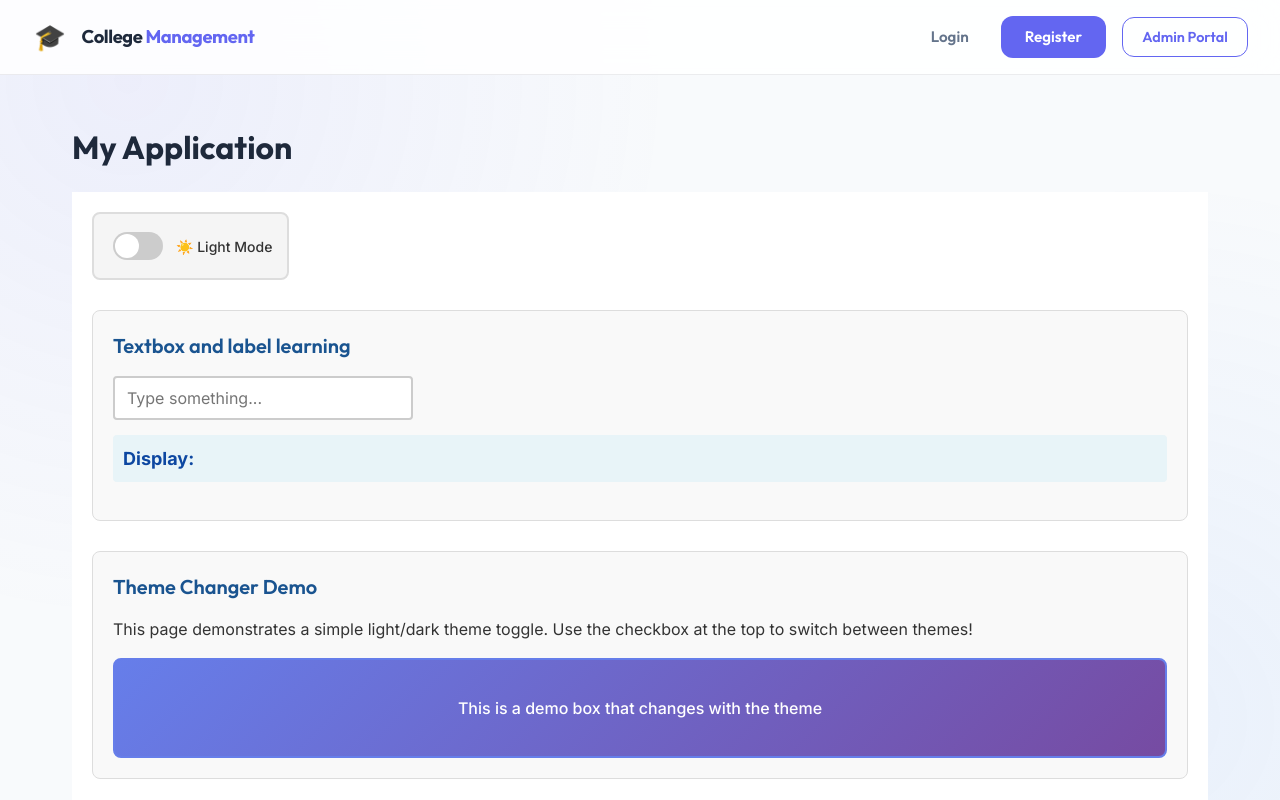
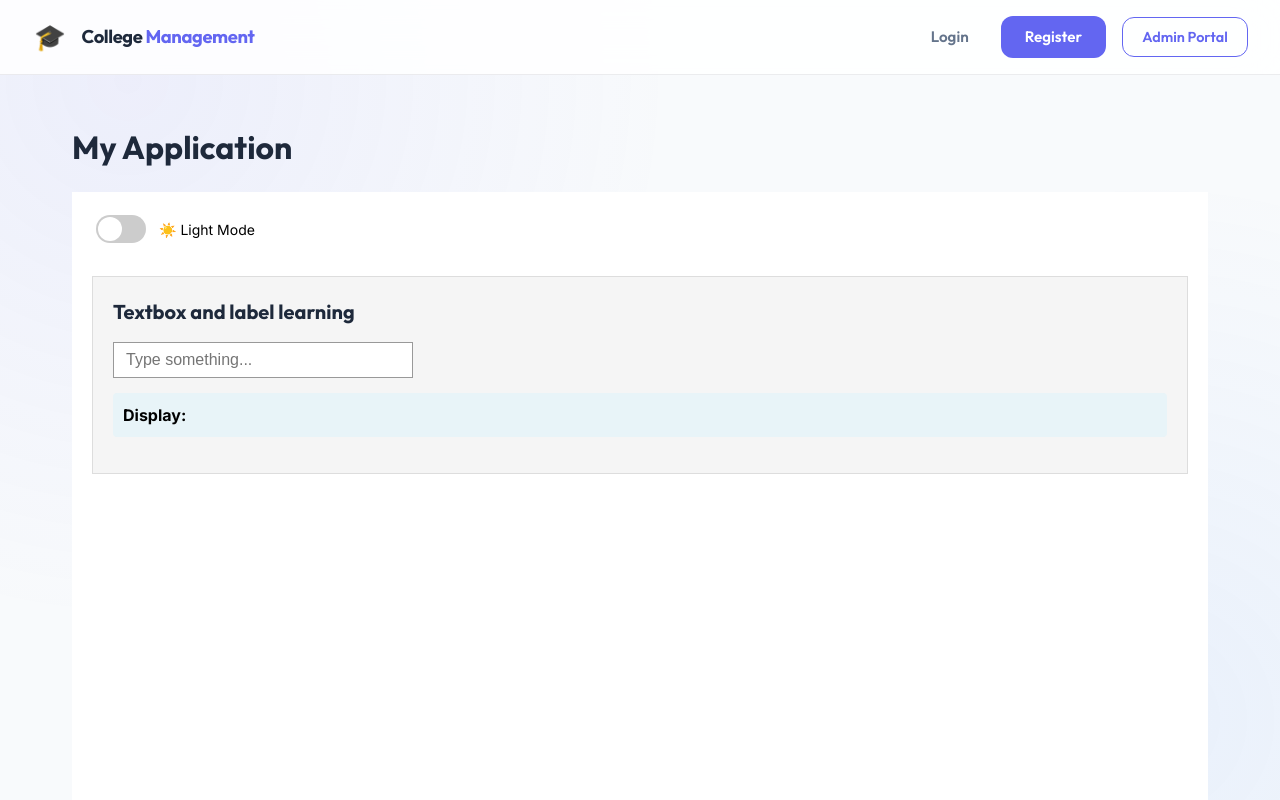
Before and after one commit to ythecoder/node-app, a React (Vite) app in the folder frontend/: page /experiments in a window 1280 px wide. Shown: the top 800 px of the page. Built offline with nearby package versions, Linux system fonts and the light colour scheme.

Commit message:
experiment css minimized

```diff
--- a/frontend/src/pages/Experiments.css
+++ b/frontend/src/pages/Experiments.css
@@ -1,38 +1,23 @@
-/* Base Container */
+/* Main Container */
 .experiments-container {
   padding: 20px;
   min-height: 100vh;
-  transition: all 0.3s ease;
+  transition: background-color 0.3s ease;
 }
 
-/* Light Theme (Default) */
 .experiments-container.light-theme {
-  background-color: #ffffff;
-  color: #333333;
+  background-color: #fff;
+  color: #000;
 }
 
-/* Dark Theme */
 .experiments-container.dark-theme {
-  background-color: #1e1e1e;
-  color: #ffffff;
+  background-color: #333;
+  color: #fff;
 }
 
-/* Theme Toggle Section */
+/* Theme Toggle */
 .theme-toggle-section {
-  margin-bottom: 30px;
-  padding: 15px;
-  border-radius: 8px;
-  width: fit-content;
-}
-
-.experiments-container.light-theme .theme-toggle-section {
-  background-color: #f5f5f5;
-  border: 2px solid #ddd;
-}
-
-.experiments-container.dark-theme .theme-toggle-section {
-  background-color: #2d2d2d;
-  border: 2px solid #444;
+  margin-bottom: 20px;
 }
 
 .theme-label {
@@ -40,49 +25,33 @@
   align-items: center;
   gap: 10px;
   cursor: pointer;
-  font-weight: 500;
-  font-size: 16px;
 }
 
-/* Toggle Button Styling */
+/* Toggle Button */
 .theme-checkbox {
   appearance: none;
   -webkit-appearance: none;
   width: 50px;
   height: 28px;
+  background-color: #ccc;
   border-radius: 34px;
+  border: none;
   cursor: pointer;
-  transition: all 0.3s ease;
-  border: none;
-  padding: 0;
   position: relative;
+  transition: background-color 0.3s ease;
 }
 
-.experiments-container.light-theme .theme-checkbox {
-  background-color: #ccc;
-}
-
-.experiments-container.dark-theme .theme-checkbox {
-  background-color: #555;
-}
-
-/* Toggle Button Checked State */
 .theme-checkbox:checked {
   background-color: #667eea;
 }
 
-.experiments-container.dark-theme .theme-checkbox:checked {
-  background-color: #64b5f6;
-}
-
-/* Toggle Knob */
 .theme-checkbox::before {
   content: '';
   position: absolute;
   width: 24px;
   height: 24px;
+  background-color: white;
   border-radius: 50%;
-  background-color: white;
   top: 2px;
   left: 2px;
   transition: left 0.3s ease;
@@ -92,127 +61,62 @@
   left: 24px;
 }
 
-.theme-checkbox:focus {
-  outline: none;
-  box-shadow: 0 0 0 3px rgba(102, 126, 234, 0.1);
-}
-
 .toggle-text {
   font-size: 14px;
 }
 
-/* Experiment Section */
+/* Experiment Sections */
 .experiment-section {
   margin-top: 30px;
   padding: 20px;
-  border-radius: 8px;
 }
 
 .experiments-container.light-theme .experiment-section {
-  background-color: #f9f9f9;
+  background-color: #f5f5f5;
   border: 1px solid #ddd;
 }
 
 .experiments-container.dark-theme .experiment-section {
-  background-color: #2d2d2d;
-  border: 1px solid #444;
+  background-color: #444;
+  border: 1px solid #555;
 }
 
-/* Titles */
 .experiment-title {
   margin-top: 0;
   margin-bottom: 15px;
   font-size: 20px;
-  font-weight: 600;
 }
 
-.experiments-container.light-theme .experiment-title {
-  color: #1a5490;
-}
-
-.experiments-container.dark-theme .experiment-title {
-  color: #64b5f6;
-}
-
-/* Input Styles */
 .experiment-input {
-  padding: 10px 12px;
+  padding: 8px 12px;
   font-size: 16px;
-  border-radius: 4px;
-  border: 2px solid;
+  border: 1px solid #999;
   width: 100%;
   max-width: 300px;
-  transition: all 0.3s ease;
-  font-family: inherit;
 }
 
 .experiments-container.light-theme .experiment-input {
-  background-color: #ffffff;
-  color: #333333;
-  border-color: #ccc;
-}
-
-.experiments-container.light-theme .experiment-input:focus {
-  border-color: #1a5490;
-  outline: none;
-  box-shadow: 0 0 5px rgba(26, 84, 144, 0.3);
+  background-color: #fff;
+  color: #000;
 }
 
 .experiments-container.dark-theme .experiment-input {
-  background-color: #3d3d3d;
-  color: #ffffff;
-  border-color: #555;
+  background-color: #555;
+  color: #fff;
 }
 
-.experiments-container.dark-theme .experiment-input:focus {
-  border-color: #64b5f6;
-  outline: none;
-  box-shadow: 0 0 5px rgba(100, 181, 246, 0.3);
-}
-
-/* Display Text */
 .experiment-display {
   margin-top: 15px;
-  font-size: 18px;
   padding: 10px;
   border-radius: 4px;
 }
 
 .experiments-container.light-theme .experiment-display {
   background-color: #e8f4f8;
-  color: #0d47a1;
+  color: #000;
 }
 
 .experiments-container.dark-theme .experiment-display {
   background-color: #1a237e;
-  color: #90caf9;
+  color: #fff;
 }
-
-/* Demo Text */
-.demo-text {
-  font-size: 16px;
-  line-height: 1.6;
-  margin: 10px 0;
-}
-
-/* Theme Demo Box */
-.theme-demo-box {
-  margin-top: 15px;
-  padding: 20px;
-  border-radius: 8px;
-  text-align: center;
-  font-weight: 500;
-  font-size: 16px;
-}
-
-.experiments-container.light-theme .theme-demo-box {
-  background: linear-gradient(135deg, #667eea 0%, #764ba2 100%);
-  color: #ffffff;
-  border: 2px solid #667eea;
-}
-
-.experiments-container.dark-theme .theme-demo-box {
-  background: linear-gradient(135deg, #434343 0%, #000000 100%);
-  color: #64b5f6;
-  border: 2px solid #64b5f6;
-}
--- a/frontend/src/pages/Experiments.tsx
+++ b/frontend/src/pages/Experiments.tsx
@@ -41,17 +41,7 @@ export default function Experiments() {
           </p>
         </div>
 
-        {/* Experiment 2: Theme Changer Demo */}
-        <div className="experiment-section">
-          <h3 className="experiment-title">Theme Changer Demo</h3>
-          <p className="demo-text">
-            This page demonstrates a simple light/dark theme toggle.
-            Use the checkbox at the top to switch between themes!
-          </p>
-          <div className="theme-demo-box">
-            <p>This is a demo box that changes with the theme</p>
-          </div>
-        </div>
+
       </div>
     </>
   );
```
